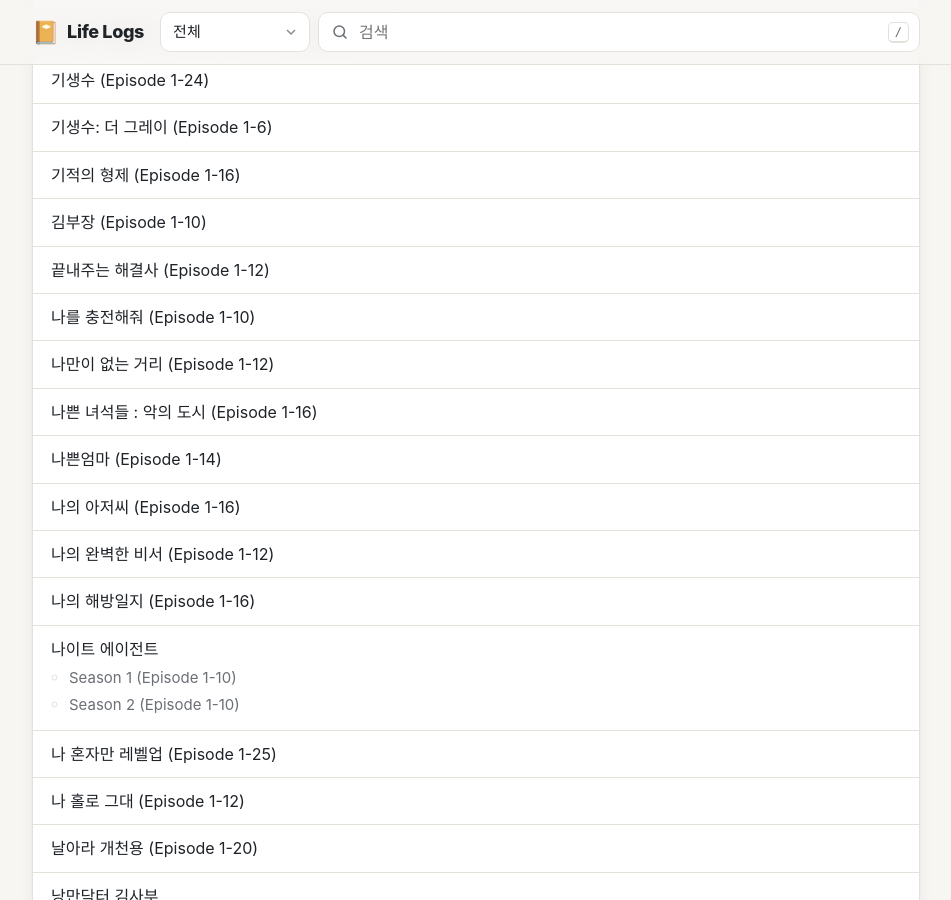
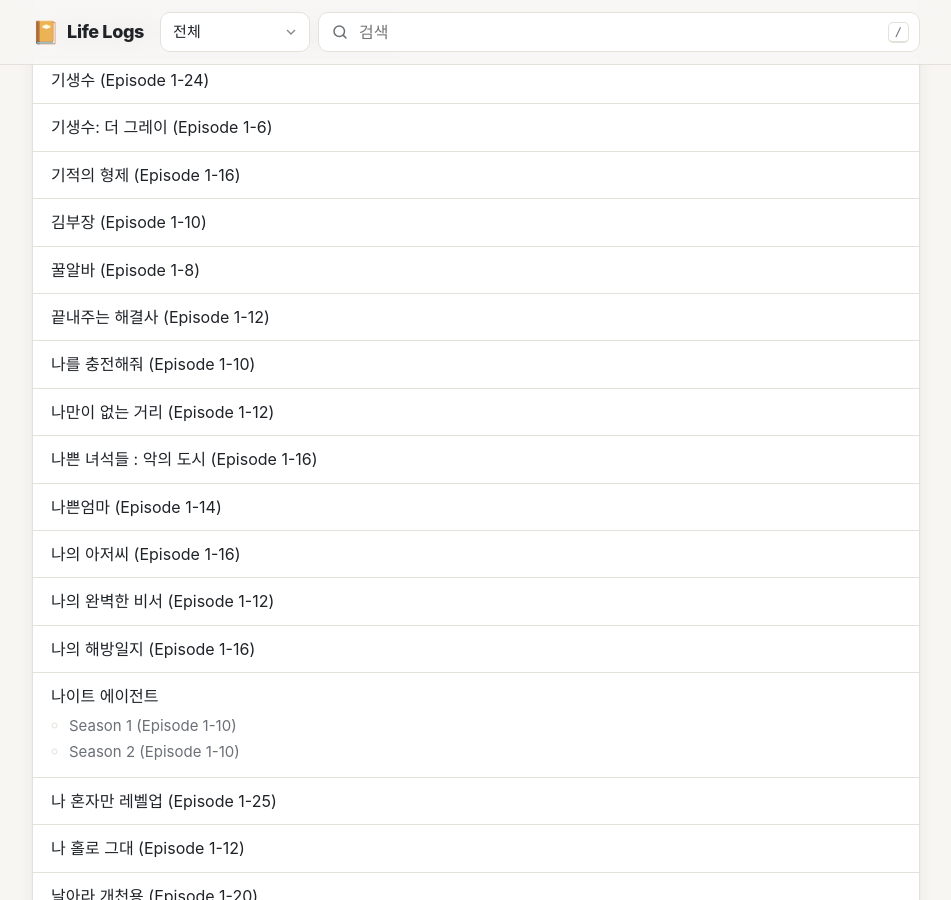
Before and after one commit to izeye/life-logs, a Jekyll site: the page built from tv_shows.md, in a window 1280 px wide and 900 px high, scrolled down 3706 px. Shown: the whole window, without its empty margins (164-1115 px from the left). Built offline with Jekyll 4.4.1, drawn with Linux system fonts in a browser that asks for light colours; some web fonts are replaced; our own code applies the rules of GitHub Pages for plain Markdown files; Markdown is read by kramdown in place of the engine named in the settings.

Commit message:
Add "꿀알바" entry
Co-Authored-By: Claude Opus 5.5 <noreply@anthropic.com>

```diff
--- a/tv_shows.md
+++ b/tv_shows.md
@@ -97,6 +97,7 @@
 * 기생수: 더 그레이 (Episode 1-6)
 * 기적의 형제 (Episode 1-16)
 * 김부장 (Episode 1-10)
+* 꿀알바 (Episode 1-8)
 * 끝내주는 해결사 (Episode 1-12)
 * 나를 충전해줘 (Episode 1-10)
 * 나만이 없는 거리 (Episode 1-12)
```
